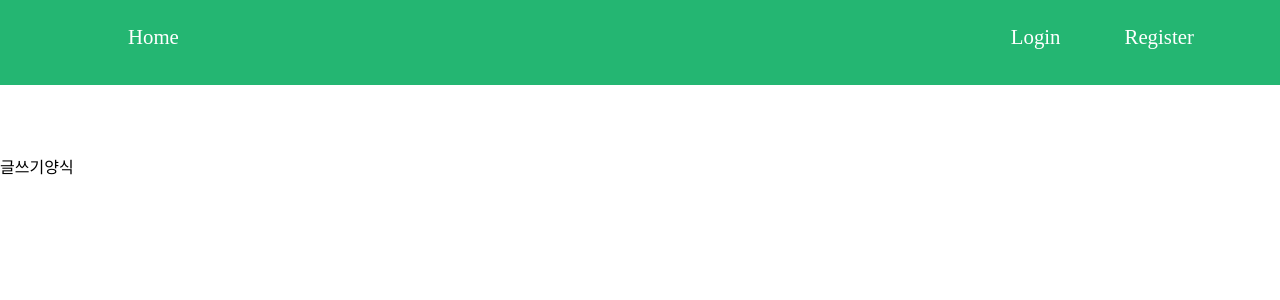
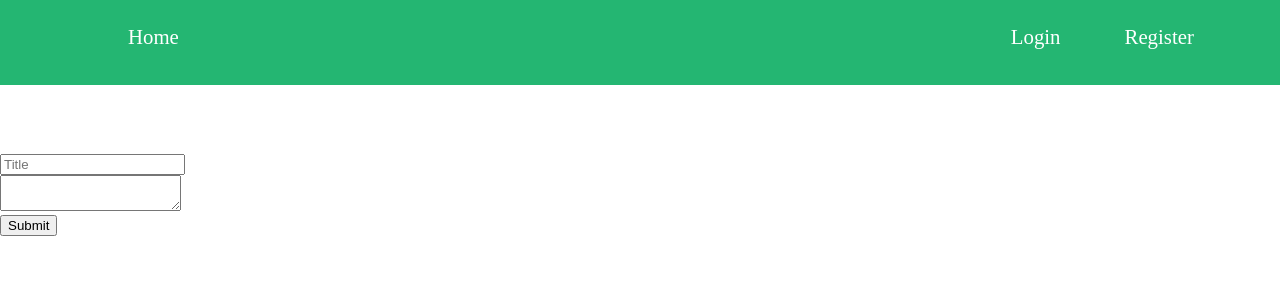
Before and after one commit to dogsoft0937/Community_Site, a React (Create React App) app in the folder client/: page /write in a window 1280 px wide. Shown: the top 300 px of the page. Built offline with nearby package versions, Linux system fonts and the light colour scheme.

Commit message:
Writepage

```diff
--- a/client/src/components/views/WritePage/WritePage.js
+++ b/client/src/components/views/WritePage/WritePage.js
@@ -1,10 +1,21 @@
 import React from 'react'
+import axios from 'axios'
 
 function WritePage() {
     return (
-        <div>
-            글쓰기양식
-        </div>
+      <>
+      <div>
+        <input type='text' id = 'title_txt' name = 'title' placeholder = 'Title'/>
+      </div>
+
+      <div>
+        <textarea id='content_txt' name = 'contents' placeholder='내용을 입력하세요'> </textarea>
+      </div>
+
+      <div id = 'post_submit'>
+        <button> Submit </button>
+      </div>
+      </>
     )
 }
 
```
Also changed, not shown: 2 other files (tests, documents, lock files or other folders).
